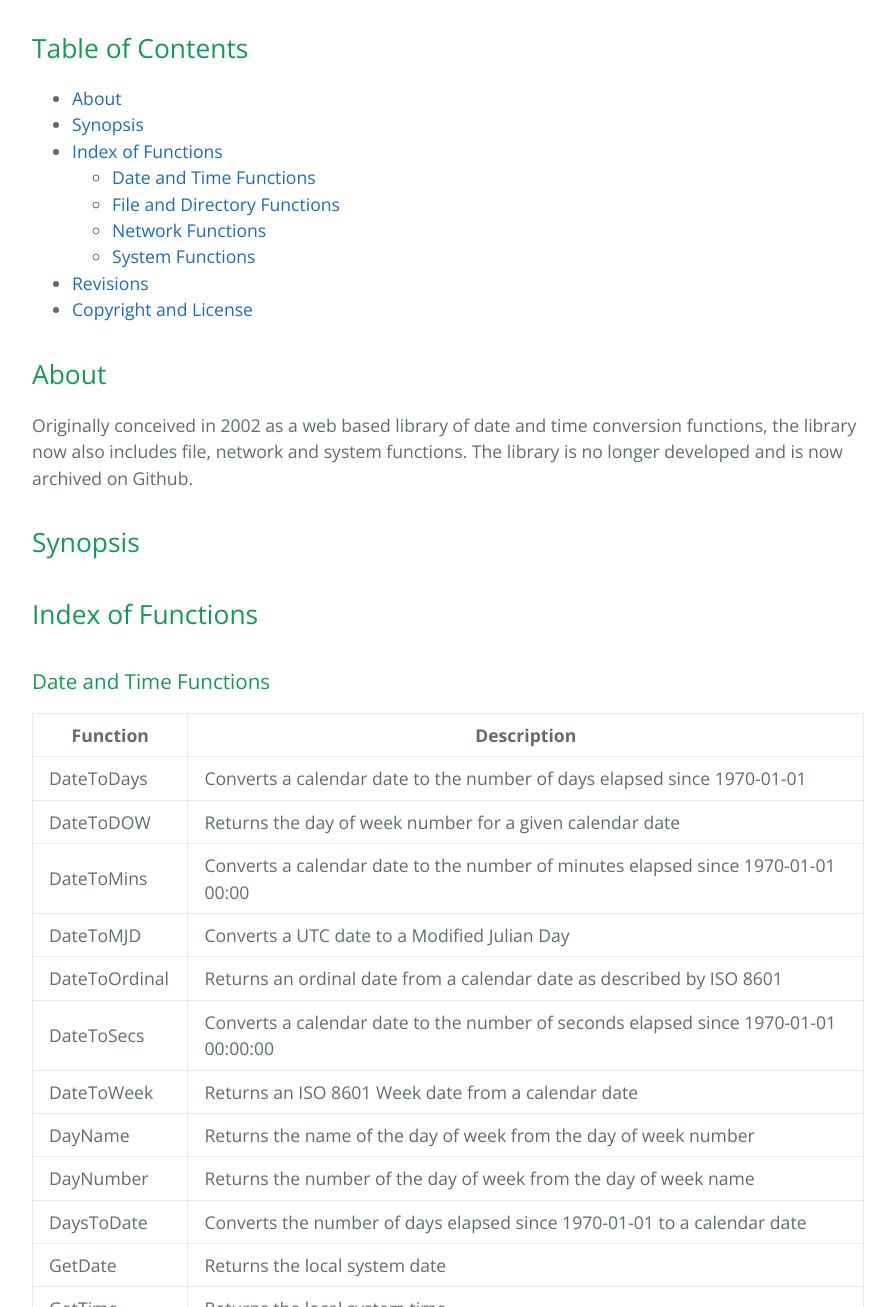
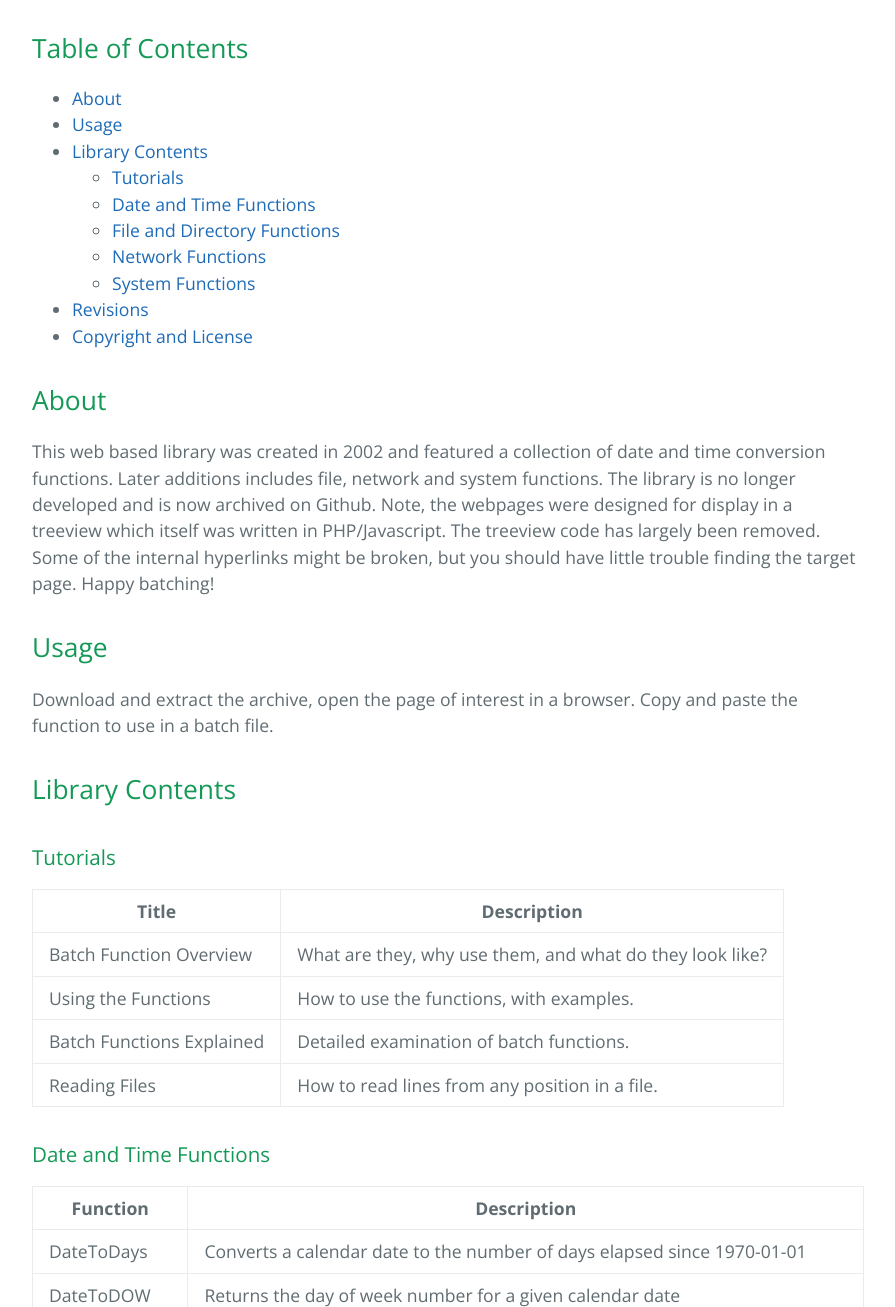
Before and after one commit to ritchielawrence/batchfunctionlibrary, a plain HTML site: page index.html in a window 1280 px wide. Shown: the part 470-1777 px from the top of the page, without its empty margins (192-1087 px from the left). Drawn offline with nearby package versions, Linux system fonts and the light colour scheme.

Commit message:
Create gh-pages branch via GitHub

```diff
--- a/index.html
+++ b/index.html
@@ -27,11 +27,12 @@
 
 <ul>
 <li><a href="#about">About</a></li>
-<li><a href="#synopsis">Synopsis</a></li>
+<li><a href="#usage">Usage</a></li>
 <li>
-<a href="#index-of-functions">Index of Functions</a>
+<a href="#library-contents">Library Contents</a>
 
 <ul>
+<li><a href="#tutorials">Tutorials</a></li>
 <li><a href="#date-and-time-functions">Date and Time Functions</a></li>
 <li><a href="#file-and-directory-functions">File and Directory Functions</a></li>
 <li><a href="#network-functions">Network Functions</a></li>
@@ -46,15 +47,48 @@
 <a id="about" class="anchor" href="#about" aria-hidden="true"><span aria-hidden="true" class="octicon octicon-link"></span></a>About<a name="about"></a>
 </h2>
 
-<p>Originally conceived in 2002 as a web based library of date and time conversion functions, the library now also includes file, network and system functions. The library is no longer developed and is now archived on Github.</p>
+<p>This web based library was created in 2002 and featured a collection of date and time conversion functions. Later additions includes file, network and system functions. The library is no longer developed and is now archived on Github. Note, the webpages were designed for display in a treeview which itself was written in PHP/Javascript. The treeview code has largely been removed. Some of the internal hyperlinks might be broken, but you should have little trouble finding the target page. Happy batching!</p>
 
 <h2>
-<a id="synopsis" class="anchor" href="#synopsis" aria-hidden="true"><span aria-hidden="true" class="octicon octicon-link"></span></a>Synopsis<a name="synopsis"></a>
+<a id="usage" class="anchor" href="#usage" aria-hidden="true"><span aria-hidden="true" class="octicon octicon-link"></span></a>Usage<a name="usage"></a>
 </h2>
 
+<p>Download and extract the archive, open the page of interest in a browser. Copy and paste the function to use in a batch file.</p>
+
 <h2>
-<a id="index-of-functions" class="anchor" href="#index-of-functions" aria-hidden="true"><span aria-hidden="true" class="octicon octicon-link"></span></a>Index of Functions<a name="index-of-functions"></a>
+<a id="library-contents" class="anchor" href="#library-contents" aria-hidden="true"><span aria-hidden="true" class="octicon octicon-link"></span></a>Library Contents<a name="library-contents"></a>
 </h2>
+
+<h3>
+<a id="tutorials" class="anchor" href="#tutorials" aria-hidden="true"><span aria-hidden="true" class="octicon octicon-link"></span></a>Tutorials<a name="tutorials"></a>
+</h3>
+
+<table>
+<thead>
+<tr>
+<th>Title</th>
+<th>Description</th>
+</tr>
+</thead>
+<tbody>
+<tr>
+<td>Batch Function Overview</td>
+<td>What are they, why use them, and what do they look like?</td>
+</tr>
+<tr>
+<td>Using the Functions</td>
+<td>How to use the functions, with examples.</td>
+</tr>
+<tr>
+<td>Batch Functions Explained</td>
+<td>Detailed examination of batch functions.</td>
+</tr>
+<tr>
+<td>Reading Files</td>
+<td>How to read lines from any position in a file.</td>
+</tr>
+</tbody>
+</table>
 
 <h3>
 <a id="date-and-time-functions" class="anchor" href="#date-and-time-functions" aria-hidden="true"><span aria-hidden="true" class="octicon octicon-link"></span></a>Date and Time Functions<a name="date-and-time-functions"></a>
```
Also changed, not shown: params.json (+1 -1 lines).
